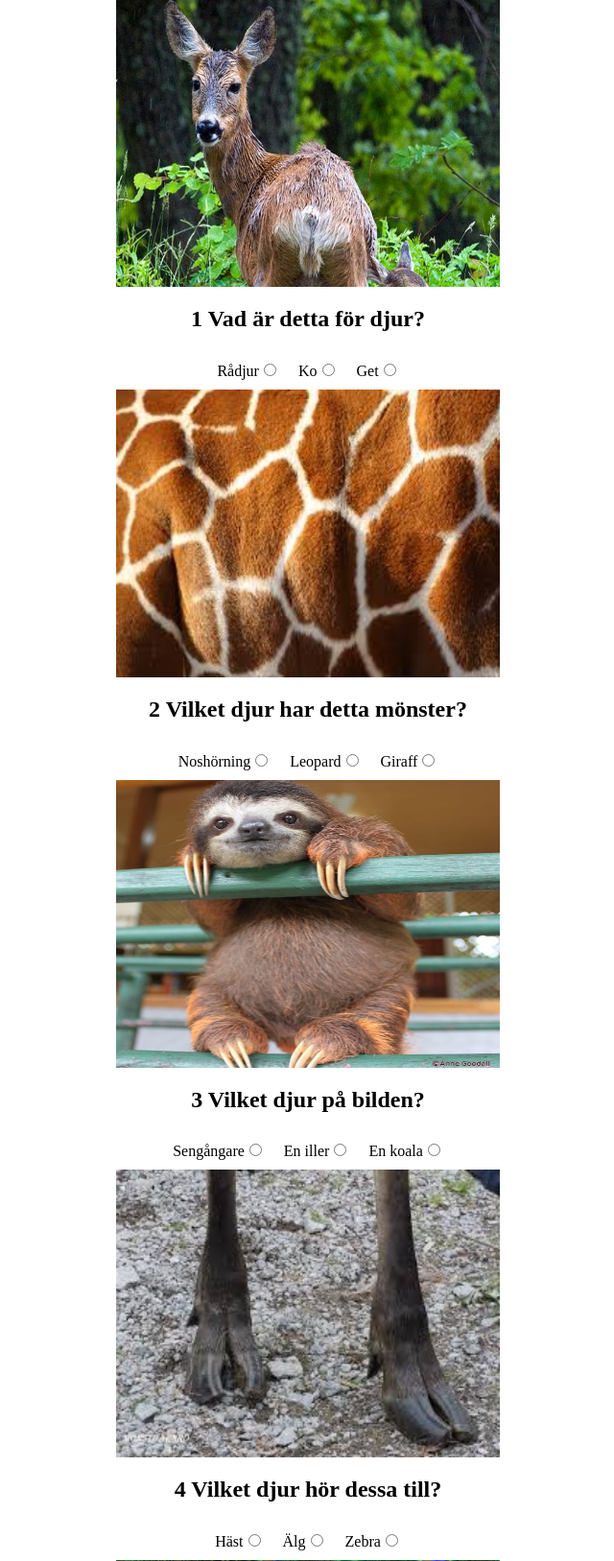
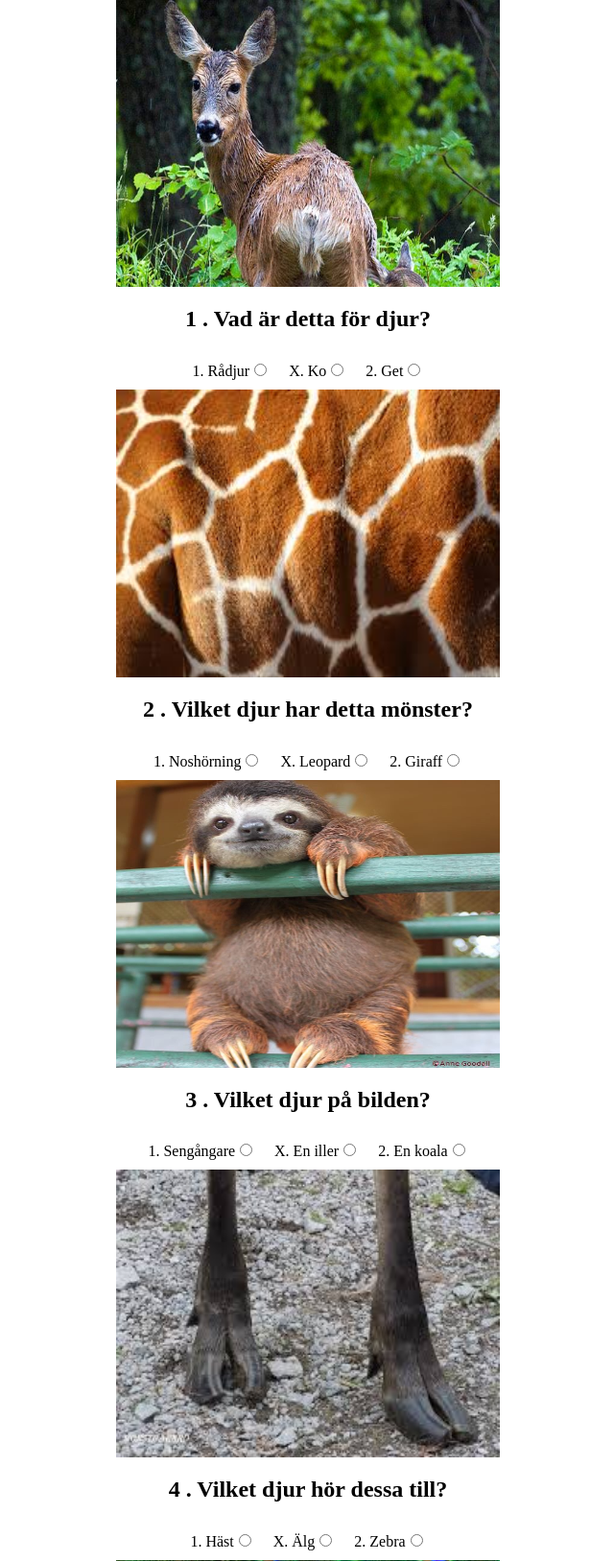
Before and after one commit to jennyjaderborn/quiz, a PHP site: page / in a window 1280 px wide. Shown: the part 171-1798 px from the top of the page at 96% size, without its empty margins (319-959 px from the left). Run offline with PHP 8.4, Linux system fonts and the light colour scheme.

Commit message:
update classes.php

```diff
--- a/classes.php
+++ b/classes.php
@@ -18,16 +18,16 @@ class question {
     }
 
     public function writeQuestion() {
-        echo "<img src='$this->image'><h2>$this->key $this->question</h2>
+        echo "<img src='$this->image'><h2>$this->key . $this->question</h2>
         <div class='options'>
-        <label for='$this->key'> $this->answerOne";
+        <label for='$this->key'> 1. $this->answerOne";
 
         echo '<input type="radio" name="options' . $this->key . '[]" id=" ' . $this->key . '" value="' . $this->answerOne . '"></label>';
 
-        echo "<label for='$this->key'>$this->answerX";
+        echo "<label for='$this->key'> X. $this->answerX";
         echo '<input type="radio" name="options' . $this->key . '[]" id=" ' . $this->key . '" value="' . $this->answerX . '"></label>';
 
-        echo "<label for='$this->key'>$this->answerTwo";
+        echo "<label for='$this->key'> 2. $this->answerTwo";
         echo '<input type="radio" name="options' . $this->key . '[]" id=" ' . $this->key . '" value="' . $this->answerTwo . '"></label>';
         //<input type='radio' name='options . $this->key' id='$this->key' value='$this->answerTwo'></label>
         echo "</div>";
```
Also changed, not shown: 1 other file.
